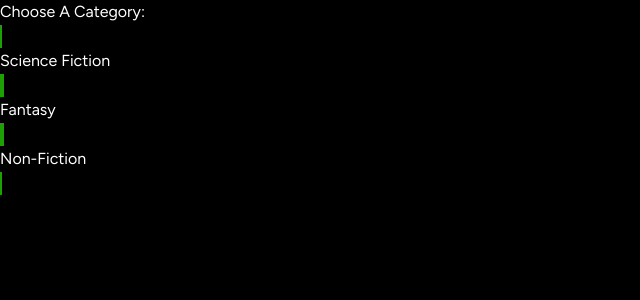
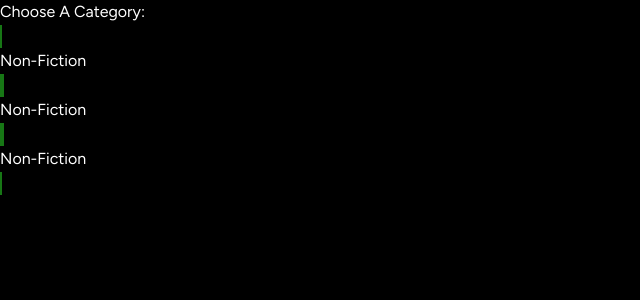
Before and after one commit to Mashrur-Kabir/library-practice, a React (Vite) app: page /books in a window 1280 px wide. Shown: the top 300 px of the page, without its empty margins (0-640 px from the left). Built offline with nearby package versions, Linux system fonts and the light colour scheme.

Commit message:
again with some minor changes and utilizing  code reuse

```diff
--- a/src/Components/Books/Books.css
+++ b/src/Components/Books/Books.css
@@ -1,8 +1,8 @@
 .cateCard{
-    border: 2px solid rgb(29, 159, 6);
+    border: 2px solid rgb(23, 119, 21);
     transition: box-shadow 0.1s ease-in-out;
 }
 
 .cateCard:hover {
-    box-shadow: 0px 0px 15px rgb(38, 207, 44);
+    box-shadow: 0px 0px 15px rgb(83, 217, 88);
 }
--- a/src/Components/Books/Books.jsx
+++ b/src/Components/Books/Books.jsx
@@ -1,41 +1,30 @@
-/* import Book from "../Book/Book";
-import { useEffect, useState } from 'react';
-import { fetchBooks } from "../bookService"; */ // Adjust the import path as needed
 import { NavLink } from "react-router-dom";
 import '../../index.css';
 import './Books.css'
 
 const Books = () => {
-    /* const [bookData, setBookData] = useState([]); */
-    /* const [loading, setLoading] = useState(true); */
-
-    /* useEffect(() => {
-        const loadBooks = async () => {
-            const data = await fetchBooks('https://gist.githubusercontent.com/Mashrur-Kabir/4c2f4472893065c6f0b358c4f07b2ad7/raw/e79ab0e8cc6070aaa52c75ca5b09e876b72157ce/bookCategories.json');
-            setBookData(data);
-            setLoading(false);
-        };
-
-        loadBooks(); // after setting the loading state to false, we call the function
-    }, []); */
-
-    /* if (loading) {
-        return <div className="flex flex-col items-center justify-center min-h-screen mx-auto w-auto">Loading...</div>;
-    } */
 
     return (
         <div>
             <h2 className='my-10 text-3xl font-bold text-center figtreeFont'>Choose A Category:</h2>
 
             <div className="flex flex-col items-center gap-8 text-center">
-                <NavLink to={`/sciFi`} className='figtreeFont cateCard rounded-lg p-8 w-full'>
-                    <h2 className='text-xl font-bold bg-gradient-to-r from-green-500 via-emerald-500 to-teal-500 bg-clip-text text-transparent'>Science Fiction</h2>
+                <NavLink to={`/nonFic`} className='figtreeFont cateCard rounded-lg p-8 w-full'>
+                    <h2 className='text-xl font-bold bg-gradient-to-r from-cyan-400 via-sky-500 to-blue-600 bg-clip-text text-transparent'>
+                        Non-Fiction
+                    </h2>
                 </NavLink>
-                <NavLink to={`/fantasy`} className='figtreeFont cateCard rounded-lg p-8 w-full'>
-                    <h2 className='text-xl font-bold bg-gradient-to-r from-green-500 via-emerald-500 to-teal-500 bg-clip-text text-transparent'>Fantasy</h2>
+
+                <NavLink to={`/nonFic`} className='figtreeFont cateCard rounded-lg p-8 w-full'>
+                    <h2 className='text-xl font-bold bg-gradient-to-r from-yellow-400 via-orange-500 to-red-500 bg-clip-text text-transparent'>
+                        Non-Fiction
+                    </h2>
                 </NavLink>
+
                 <NavLink to={`/nonFic`} className='figtreeFont cateCard rounded-lg p-8 w-full'>
-                    <h2 className='text-xl font-bold bg-gradient-to-r from-green-500 via-emerald-500 to-teal-500 bg-clip-text text-transparent'>Non-Fiction</h2>
+                    <h2 className='text-xl font-bold bg-gradient-to-r from-pink-500 via-purple-500 to-indigo-500 bg-clip-text text-transparent'>
+                        Non-Fiction
+                    </h2>
                 </NavLink>
             </div>
         </div>
--- a/src/Components/Fantasy/Fantasy.jsx
+++ b/src/Components/Fantasy/Fantasy.jsx
@@ -7,6 +7,7 @@ import GenreShow from '../genreShow/genreShow';
 const Fantasy = () => {
 
     const [genreData, setGenreData] = useState([]);
+    const [loading, setLoading] = useState(true);
 
     useEffect(() => {
         const dataLoad = async () => {
@@ -14,6 +15,7 @@ const Fantasy = () => {
                 const data = await fetchBooks('https://gist.githubusercontent.com/Mashrur-Kabir/4c2f4472893065c6f0b358c4f07b2ad7/raw/e79ab0e8cc6070aaa52c75ca5b09e876b72157ce/bookCategories.json');
                 const selectedCategory = data.find(category => category.id === 'cat2'); // the selectedCategory will correctly hold the object with id of "cat2" if the JSON data is fetched successfully.
                 setGenreData(selectedCategory); // Set the selected category data
+                setLoading(false); // Set loading state to false when data is loaded successfully.
             } catch (error) {
                 console.error("Error loading genres:", error);
             }
@@ -22,8 +24,8 @@ const Fantasy = () => {
         dataLoad(); // Load data when the component mounts
     }, []);
 
-    if (!genreData) {
-        return <p className="flex flex-col items-center justify-center min-h-screen mx-auto w-auto">Loading...</p>;
+    if (loading) {
+        return <div className="flex flex-col items-center justify-center min-h-screen mx-auto w-auto">Loading...</div>;
     }
 
     // Check if sections exist and handle potential cases
--- a/src/Components/Header/Header.jsx
+++ b/src/Components/Header/Header.jsx
@@ -10,7 +10,6 @@ const Header = () => {
                 <p className="mt-6 mb-20 text-sm figtreeFont">A domain for the most inquisitive book lovers on the planet</p>
             </div>
             <nav className="flex items-center justify-center gap-5 figtreeFont naviBar">
-                <NavLink to="/">Home</NavLink>
                 <NavLink to="/users">Users</NavLink>
                 <NavLink to="/dashboard">Dashboard</NavLink>
                 <NavLink to="/books">Books</NavLink>
--- a/src/Components/ScienceFic/ScienceFic.jsx
+++ b/src/Components/ScienceFic/ScienceFic.jsx
@@ -6,6 +6,7 @@ import GenreShow from '../genreShow/genreShow';
 
 const ScienceFic = () => {
     const [genreData, setGenreData] = useState([]);
+    const [loading, setLoading] = useState(true);
 
     useEffect(() => {
         const dataLoad = async () => {
@@ -13,6 +14,7 @@ const ScienceFic = () => {
                 const data = await fetchBooks('https://gist.githubusercontent.com/Mashrur-Kabir/4c2f4472893065c6f0b358c4f07b2ad7/raw/e79ab0e8cc6070aaa52c75ca5b09e876b72157ce/bookCategories.json');
                 const selectedCategory = data.find(category => category.id === 'cat1'); // Filter by 'cat1' category
                 setGenreData(selectedCategory); // Set the selected category data
+                setLoading(false);
             } catch (error) {
                 console.error("Error loading genres:", error);
             }
@@ -21,8 +23,8 @@ const ScienceFic = () => {
         dataLoad(); // Load data when the component mounts
     }, []);
 
-    if (!genreData) {
-        return <p className="flex flex-col items-center justify-center min-h-screen mx-auto w-auto">Loading...</p>;
+    if (loading) {
+        return <div className="flex flex-col items-center justify-center min-h-screen mx-auto w-auto">Loading...</div>;
     }
 
     const sections = genreData.sections || [];
--- a/src/Components/User.jsx/User.jsx
+++ b/src/Components/User.jsx/User.jsx
@@ -5,12 +5,12 @@ import employee from '../../assets/Icons/employees.png'
 import { TbListDetails } from "react-icons/tb";
 import '../../index.css';
 
-const User = ({ user}) => {
+const User = ({user}) => {
     const { id, username } = user; // Destructure all needed properties
 
     return (
         <div>
-            <div className='userContainer flex flex-col items-center'>
+            <div className='userContainer flex flex-col items-center '>
                 <img src={employee} alt="" />
                 <h2 className='my-5 border py-1 px-2 rounded-xl'>{username}</h2>
                 <NavLink to={`/user/${id}`} className='hover:underline flex items-center gap-3 figtreeFont'>Show details <TbListDetails className='hover:text-black hover:bg-white' /></NavLink> {/* Dynamic routing */}
--- a/src/Components/userDetails/UserDetails.jsx
+++ b/src/Components/userDetails/UserDetails.jsx
@@ -12,9 +12,10 @@ const UserDetails = () => {
     const handleGoBack = useGoBack(); /* Calling the Hook: When you call custom hooks like useGoBack() inside your component, you are setting up the hook and getting the result. The result is a function (handleBack) that you can then use in event handlers or other places in your component. */
 
     return (
-        <div className="flex flex-col items-center justify-center min-h-screen mx-auto w-auto">
+        <div className="flex justify-center items-center min-h-screen bg-gray-900">
+            <div className="flex flex-col items-center my-8 p-6 border border-gray-700 rounded-lg shadow-lg bg-gray-800">
                 <h2 className="epilogueFont text-xl font-semibold mb-6">{name}</h2>
-            <div className="figtreeFont">
+                <div className="figtreeFont text-center"> {/* Optional: Center the text */}
                     <p>{suite} {street}, {city}</p>
                     <p>currently working at {companyName}</p>
                     <p className="mt-4 font-bold">Contact me:</p>
@@ -22,9 +23,11 @@ const UserDetails = () => {
                     <p>phone: {phone}</p>
                 </div>
                 <button className="mt-9" onClick={handleGoBack}>
-                <img className="w-8 rounded-full backBtn" src={back} alt="" />
+                    <img className="w-8 rounded-full backBtn" src={back} alt="Go Back" />
                 </button>
             </div>
+        </div>
+
     );
 };
 
```
Also changed, not shown: src/Components/NonFiction/NonFiction.jsx (+6 -4 lines), src/main.jsx (+5 -6 lines), src/Components/Book/Book.css (added), src/Components/Book/Book.jsx (added). Lines whose indentation alone changed are shown as unchanged.
